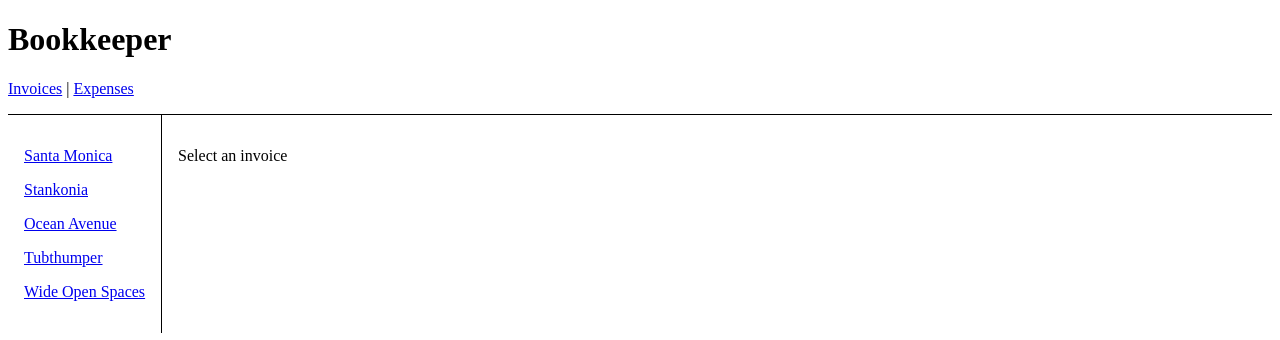
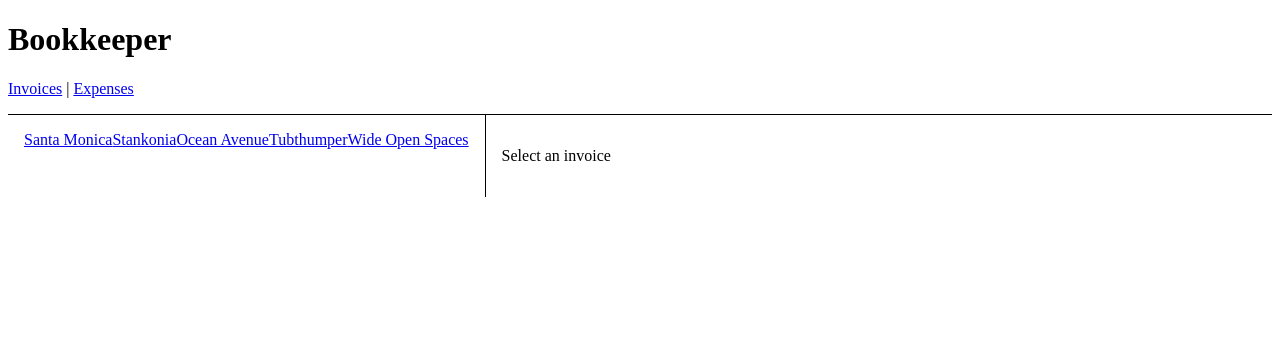
Before and after one commit to gribdesbois/react-router-v6-tuto, a React (Create React App) app in the folder frontend/: page /invoices in a window 1280 px wide. Shown: the top 340 px of the page. Built offline with nearby package versions, Linux system fonts and the light colour scheme.

Commit message:
same with className. broke though

```diff
--- a/frontend/src/App.css
+++ b/frontend/src/App.css
@@ -36,3 +36,15 @@
     transform: rotate(360deg);
   }
 }
+
+.red{
+display: 'block';
+              margin: '1rem 0';
+              color: 'red';
+}
+
+.blue{
+display: 'block';
+              margin: '1rem 0';
+              color: 'blue';
+}
--- a/frontend/src/routes/invoices.jsx
+++ b/frontend/src/routes/invoices.jsx
@@ -14,11 +14,7 @@ export default function Invoices() {
         {invoices.map((invoice) => (
           <NavLink
 
-            style={({ isActive }) => ({
-              display: 'block',
-              margin: '1rem 0',
-              color: isActive ? 'red' : '',
-            })}
+            className={({ isActive }) => (isActive ? 'red' : 'blue')}
             to={`/invoices/${invoice.number}`}
             key={invoice.number}
           >
```
